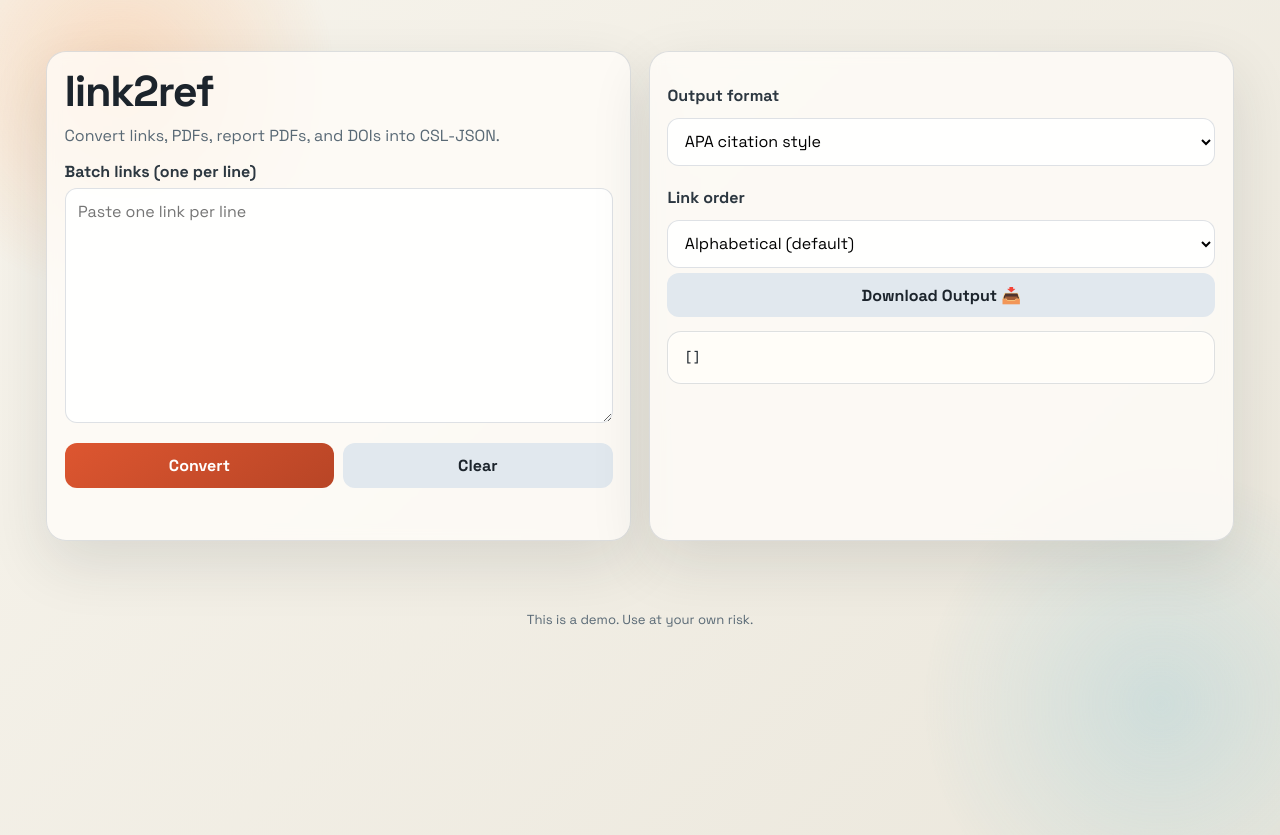
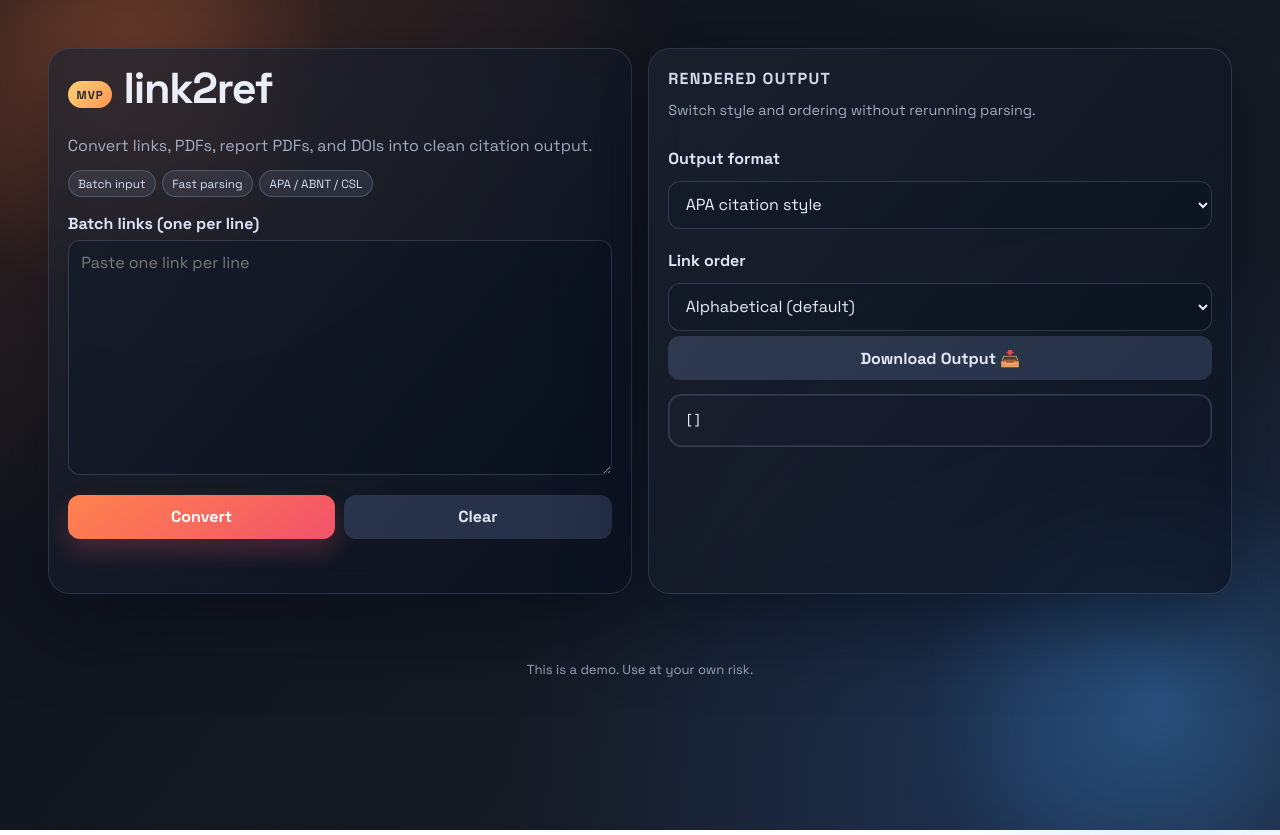
Before and after one commit to belisards/link2ref, a website: page public/index.html in a window 1280 px wide. Drawn offline with Linux system fonts and the light colour scheme.

```diff
--- a/package.json
+++ b/package.json
@@ -6,7 +6,8 @@
   "main": "src/server.js",
   "scripts": {
     "start": "node src/server.js",
-    "dev": "node --watch src/server.js"
+    "dev": "node --watch src/server.js",
+    "test:e2e": "npx playwright test"
   },
   "keywords": [
     "csl-json",
@@ -20,5 +21,8 @@
     "@citation-js/plugin-csl": "^0.7.18",
     "cheerio": "^1.0.0",
     "express": "^4.21.2"
+  },
+  "devDependencies": {
+    "@playwright/test": "^1.58.2"
   }
 }
--- a/public/index.html
+++ b/public/index.html
@@ -15,8 +15,16 @@
   <body>
     <main class="shell">
       <section class="panel form-panel">
-        <h1>link2ref</h1>
-        <p>Convert links, PDFs, report PDFs, and DOIs into CSL-JSON.</p>
+        <div class="brand-row">
+          <span class="badge">MVP</span>
+          <h1>link2ref</h1>
+        </div>
+        <p class="lede">Convert links, PDFs, report PDFs, and DOIs into clean citation output.</p>
+        <div class="hint-strip">
+          <span>Batch input</span>
+          <span>Fast parsing</span>
+          <span>APA / ABNT / CSL</span>
+        </div>
 
         <label for="batch">Batch links (one per line)</label>
         <textarea id="batch" rows="10" placeholder="Paste one link per line"></textarea>
@@ -40,6 +48,10 @@
       </section>
 
       <section class="panel output-panel">
+        <div class="output-head">
+          <h2>Rendered Output</h2>
+          <p>Switch style and ordering without rerunning parsing.</p>
+        </div>
         <div class="output-controls">
           <label for="format">Output format</label>
           <select id="format">
--- a/public/styles.css
+++ b/public/styles.css
@@ -1,18 +1,18 @@
 :root {
-  --bg: #f7f4ec;
-  --bg-deep: #ebe7dc;
-  --paper: rgba(255, 253, 249, 0.78);
-  --paper-strong: #fffdf8;
-  --ink: #1c242c;
-  --ink-soft: #596975;
-  --line: rgba(104, 121, 136, 0.22);
-  --line-strong: rgba(104, 121, 136, 0.45);
-  --accent: #dd5630;
-  --accent-strong: #b84526;
-  --ghost: #e1e8ee;
-  --ghost-hover: #d6e0e8;
-  --shadow: 0 22px 60px rgba(34, 38, 45, 0.12);
-  --radius: 20px;
+  --bg: #0f1219;
+  --bg-alt: #191f2b;
+  --paper: rgba(11, 17, 31, 0.72);
+  --paper-strong: rgba(17, 23, 38, 0.92);
+  --ink: #e8edf8;
+  --ink-soft: #9ca9c3;
+  --line: rgba(143, 168, 214, 0.24);
+  --line-strong: rgba(143, 168, 214, 0.52);
+  --accent: #ff7e47;
+  --accent-strong: #f24f68;
+  --ghost: #243047;
+  --ghost-hover: #2c3a55;
+  --shadow: 0 25px 80px rgba(5, 10, 20, 0.55);
+  --radius: 22px;
 }
 
 * {
@@ -46,7 +46,10 @@ body {
   margin: 0;
   font-family: "Space Grotesk", "Segoe UI", sans-serif;
   color: var(--ink);
-  background: linear-gradient(135deg, var(--bg) 0%, var(--bg-deep) 100%);
+  background:
+    radial-gradient(circle at 14% 10%, rgba(255, 126, 71, 0.2), rgba(255, 126, 71, 0) 38%),
+    radial-gradient(circle at 82% 92%, rgba(57, 140, 255, 0.2), rgba(57, 140, 255, 0) 42%),
+    linear-gradient(130deg, var(--bg) 0%, var(--bg-alt) 100%);
   min-height: 100vh;
   position: relative;
   overflow-x: hidden;
@@ -67,7 +70,7 @@ body::before {
   height: 420px;
   top: -120px;
   left: -90px;
-  background: radial-gradient(circle, rgba(255, 165, 98, 0.32) 0%, rgba(255, 165, 98, 0) 70%);
+  background: radial-gradient(circle, rgba(255, 126, 71, 0.3) 0%, rgba(255, 126, 71, 0) 72%);
 }
 
 body::after {
@@ -75,28 +78,38 @@ body::after {
   height: 460px;
   bottom: -140px;
   right: -110px;
-  background: radial-gradient(circle, rgba(132, 194, 212, 0.28) 0%, rgba(132, 194, 212, 0) 72%);
+  background: radial-gradient(circle, rgba(73, 168, 255, 0.28) 0%, rgba(73, 168, 255, 0) 72%);
   animation-delay: 1.5s;
 }
 
 .shell {
   max-width: 1220px;
-  margin: 2.2rem auto;
-  padding: 1rem;
+  margin: 1.9rem auto;
+  padding: 1.1rem;
   display: grid;
   grid-template-columns: repeat(auto-fit, minmax(340px, 1fr));
-  gap: 1.1rem;
+  gap: 1rem;
 }
 
 .panel {
   background: var(--paper);
-  backdrop-filter: blur(7px);
-  -webkit-backdrop-filter: blur(7px);
+  backdrop-filter: blur(14px);
+  -webkit-backdrop-filter: blur(14px);
   border: 1px solid var(--line);
   border-radius: var(--radius);
-  padding: 1.1rem;
+  padding: 1.2rem;
   box-shadow: var(--shadow);
   animation: panelRise 0.45s ease forwards;
+  position: relative;
+  overflow: hidden;
+}
+
+.panel::before {
+  content: "";
+  position: absolute;
+  inset: 0;
+  background: linear-gradient(130deg, rgba(255, 255, 255, 0.06), rgba(255, 255, 255, 0));
+  pointer-events: none;
 }
 
 h1,
@@ -106,7 +119,7 @@ h2 {
 
 h1 {
   font-size: clamp(2rem, 4vw, 2.7rem);
-  line-height: 1;
+  line-height: 0.95;
   letter-spacing: -0.03em;
 }
 
@@ -115,12 +128,62 @@ p {
   color: var(--ink-soft);
 }
 
+h2 {
+  font-size: 1rem;
+  text-transform: uppercase;
+  letter-spacing: 0.08em;
+  color: #cfd8ea;
+}
+
+.brand-row {
+  display: flex;
+  align-items: center;
+  gap: 0.7rem;
+  margin-bottom: 0.85rem;
+}
+
+.badge {
+  display: inline-flex;
+  align-items: center;
+  justify-content: center;
+  height: 1.7rem;
+  padding: 0 0.55rem;
+  border-radius: 999px;
+  font-weight: 700;
+  font-size: 0.72rem;
+  letter-spacing: 0.08em;
+  color: #161b27;
+  background: linear-gradient(135deg, #ffd06d 0%, #ff8f4a 100%);
+}
+
+.lede {
+  max-width: 54ch;
+}
+
+.hint-strip {
+  margin-top: 0.9rem;
+  display: flex;
+  flex-wrap: wrap;
+  gap: 0.4rem;
+}
+
+.hint-strip span {
+  display: inline-flex;
+  align-items: center;
+  padding: 0.32rem 0.58rem;
+  border-radius: 999px;
+  border: 1px solid rgba(143, 168, 214, 0.3);
+  color: #d5def0;
+  background: rgba(143, 168, 214, 0.12);
+  font-size: 0.74rem;
+}
+
 label {
   display: block;
   margin-top: 0.95rem;
   margin-bottom: 0.38rem;
   font-weight: 700;
-  color: #2c3740;
+  color: #d9e2f6;
 }
 
 input,
@@ -137,7 +200,8 @@ textarea {
   border: 1px solid var(--line);
   border-radius: 12px;
   padding: 0.72rem 0.78rem;
-  background: rgba(255, 255, 255, 0.9);
+  background: rgba(9, 16, 30, 0.72);
+  color: var(--ink);
   transition: border-color 0.15s ease, box-shadow 0.15s ease;
 }
 
@@ -145,8 +209,8 @@ input:focus,
 select:focus,
 textarea:focus {
   outline: none;
-  border-color: rgba(221, 86, 48, 0.65);
-  box-shadow: 0 0 0 3px rgba(221, 86, 48, 0.16);
+  border-color: rgba(255, 126, 71, 0.65);
+  box-shadow: 0 0 0 3px rgba(255, 126, 71, 0.17);
 }
 
 textarea {
@@ -169,12 +233,14 @@ button {
   background: linear-gradient(145deg, var(--accent) 0%, var(--accent-strong) 100%);
   color: #fff;
   font-weight: 700;
-  transition: transform 0.14s ease, filter 0.2s ease;
+  box-shadow: 0 12px 25px rgba(242, 79, 104, 0.24);
+  transition: transform 0.14s ease, filter 0.2s ease, box-shadow 0.2s ease;
 }
 
 button:hover {
   transform: translateY(-1px);
   filter: saturate(1.05) brightness(1.02);
+  box-shadow: 0 14px 28px rgba(242, 79, 104, 0.28);
 }
 
 button:active {
@@ -183,7 +249,8 @@ button:active {
 
 button.ghost {
   background: var(--ghost);
-  color: var(--ink);
+  color: #e1e8f7;
+  box-shadow: none;
 }
 
 button.ghost:hover {
@@ -207,6 +274,14 @@ button.ghost:hover {
   margin-bottom: 0.82rem;
 }
 
+.output-head {
+  margin-bottom: 0.85rem;
+}
+
+.output-head p {
+  font-size: 0.9rem;
+}
+
 progress {
   width: 100%;
   height: 12px;
@@ -215,15 +290,15 @@ progress {
 }
 
 progress::-webkit-progress-bar {
-  background: #e8edf2;
+  background: #1f2b42;
 }
 
 progress::-webkit-progress-value {
-  background: linear-gradient(90deg, #f28764 0%, #de5e37 100%);
+  background: linear-gradient(90deg, #ff9950 0%, #f24f68 100%);
 }
 
 progress::-moz-progress-bar {
-  background: linear-gradient(90deg, #f28764 0%, #de5e37 100%);
+  background: linear-gradient(90deg, #ff9950 0%, #f24f68 100%);
 }
 
 pre {
@@ -234,10 +309,11 @@ pre {
   border-radius: 14px;
   background: var(--paper-strong);
   border: 1px solid var(--line);
-  box-shadow: inset 0 0 0 1px rgba(255, 255, 255, 0.45);
+  box-shadow: inset 0 0 0 1px rgba(198, 220, 255, 0.1);
   font-family: "JetBrains Mono", "SFMono-Regular", monospace;
   font-size: 0.84rem;
   line-height: 1.45;
+  color: #e0eaff;
 }
 
 #failuresWrap h2 {
@@ -269,4 +345,10 @@ pre {
   textarea {
     min-height: 185px;
   }
+
+  .brand-row {
+    align-items: flex-start;
+    flex-direction: column;
+    gap: 0.45rem;
+  }
 }
```
Also changed, not shown: AGENTS.md (+29 -2 lines), playwright.config.js (added, +15 -0 lines), src/csl.js (+21 -6 lines), src/extractors.js (+12 -3 lines), src/formatters.js (+19 -2 lines), tests/batch-news.spec.js (added, +23 -0 lines), tests/news-url.spec.js (added, +100 -0 lines), README.md, 1 other file.
